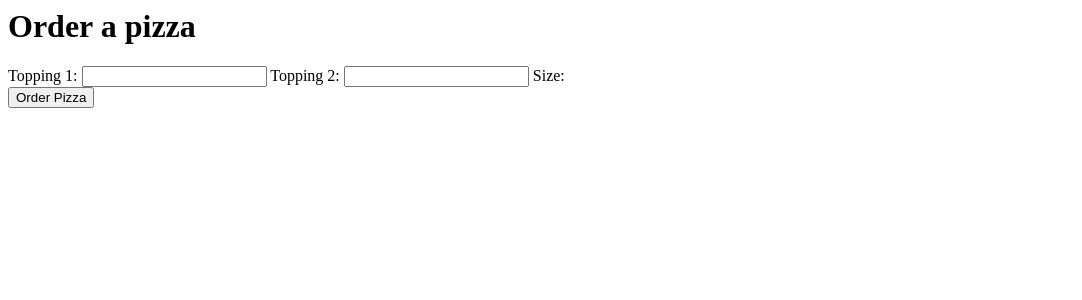
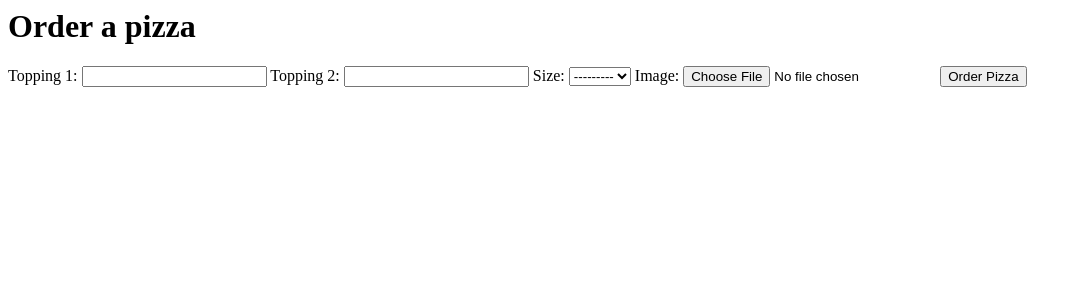
Before and after one commit to dev-f3r/django-forms-course, a Django app: page /order/ in a window 1280 px wide. Shown: the top 300 px of the page, without its empty margins (0-1082 px from the left). Run offline with Django 4.2, Linux system fonts and the light colour scheme; data that the repository does not hold is empty.

Commit message:
Sample of how to work with images

```diff
--- a/pizza/forms.py
+++ b/pizza/forms.py
@@ -13,9 +13,7 @@ from .models import Pizza, Size
 
 class PizzaForm(forms.ModelForm):
 
-    size = forms.ModelChoiceField(
-        queryset=Size.objects, empty_label=None, widget=forms.RadioSelect
-    )
+    image = forms.ImageField()
 
     class Meta:
         model = Pizza
--- a/pizza/templates/pizza/order.html
+++ b/pizza/templates/pizza/order.html
@@ -1,6 +1,6 @@
 <h1>Order a pizza</h1>
 
-<form action="{% url "order" %}" method="post">
+<form enctype="multipart/form-data" action="{% url "order" %}" method="post">
     {% csrf_token %}
     {{ pizzaform }}
 
--- a/pizza/views.py
+++ b/pizza/views.py
@@ -10,7 +10,7 @@ def order(request):
     # Handling a POST request
     if request.method == "POST":
         # Capture all the information of the POST request into a `PizzaForm` instance
-        filled_form = PizzaForm(request.POST)
+        filled_form = PizzaForm(request.POST, request.FILES)
 
         # If `filled_form` is valid
         if filled_form.is_valid():
```
